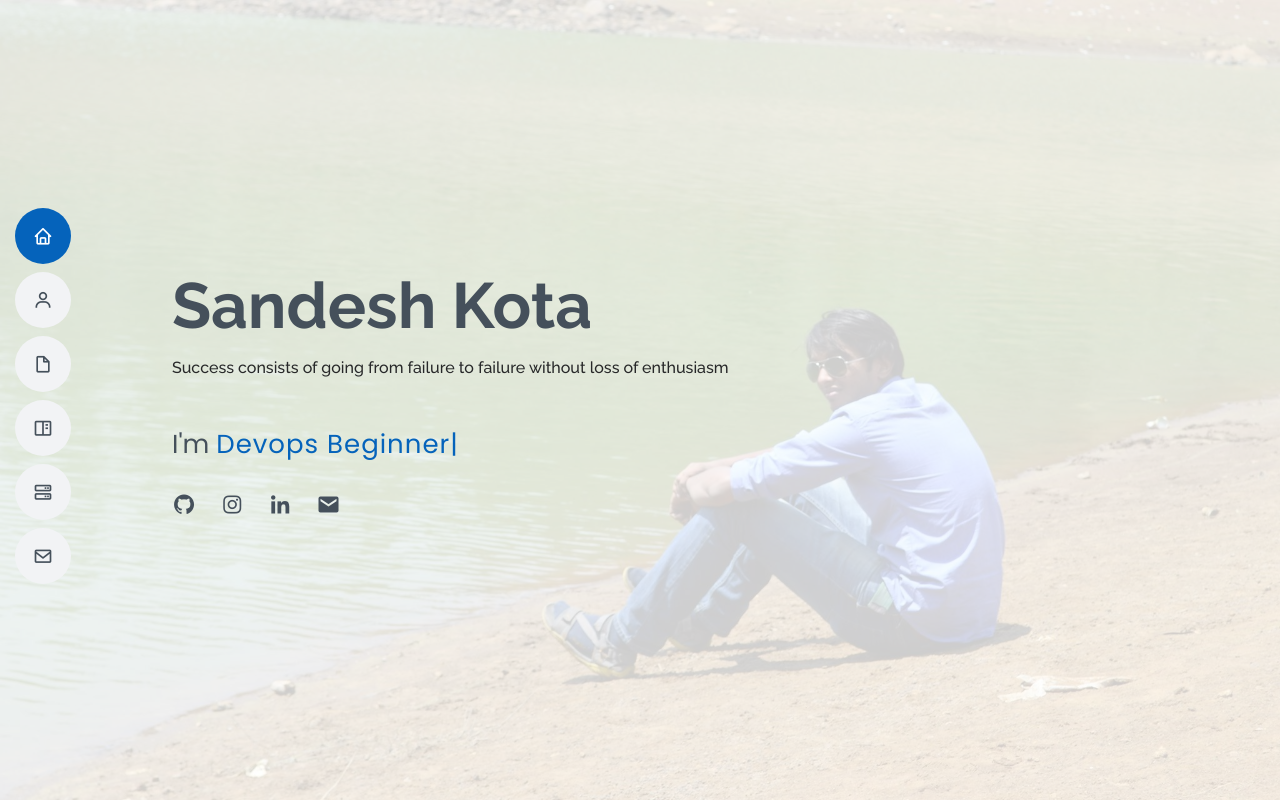
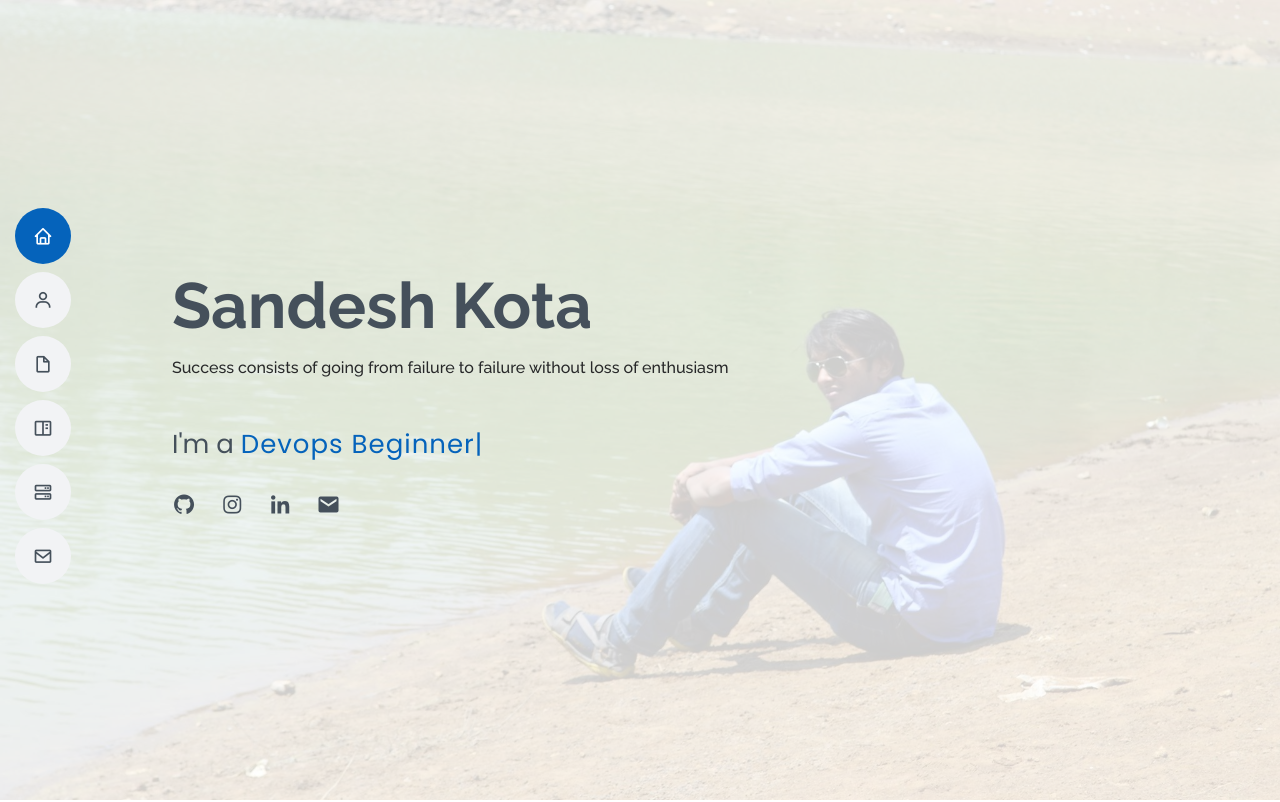
Before and after one commit to sandeshkota/sandeshkota.github.io, a plain HTML site: page index.html in a window 1280 px wide. Shown: the top 802 px of the page. Drawn offline with nearby package versions, Linux system fonts and the light colour scheme.

Commit message:
Update index.html

```diff
--- a/index.html
+++ b/index.html
@@ -56,7 +56,7 @@
       <br />
       <h6>Success consists of going from failure to failure without loss of enthusiasm</h6>
       <br />
-      <p>I'm <span class="typed" data-typed-items="Developer, Devops Beginner, Craftsman, Sports Enthusiast"></span></p>
+      <p>I'm a <span class="typed" data-typed-items="Developer, Devops Beginner, Craftsman, Sports Enthusiast"></span></p>
       <div class="social-links">
         <a href="https://github.com/sandeshkota" class="github"><i class="bx bxl-github"></i></a>
         <a href="https://www.instagram.com/sandesh.kota/" class="instagram"><i class="bx bxl-instagram"></i></a>
```
